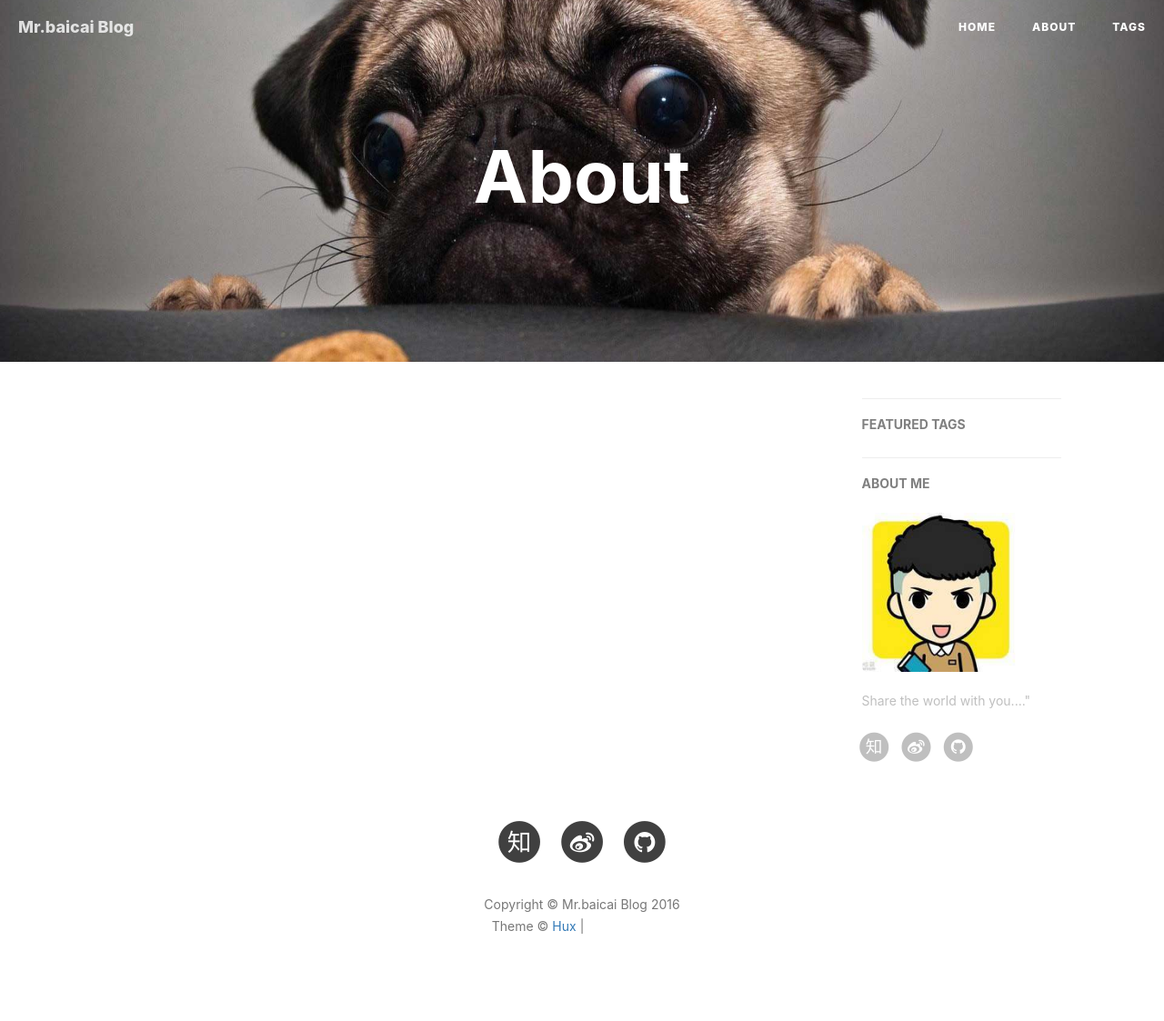
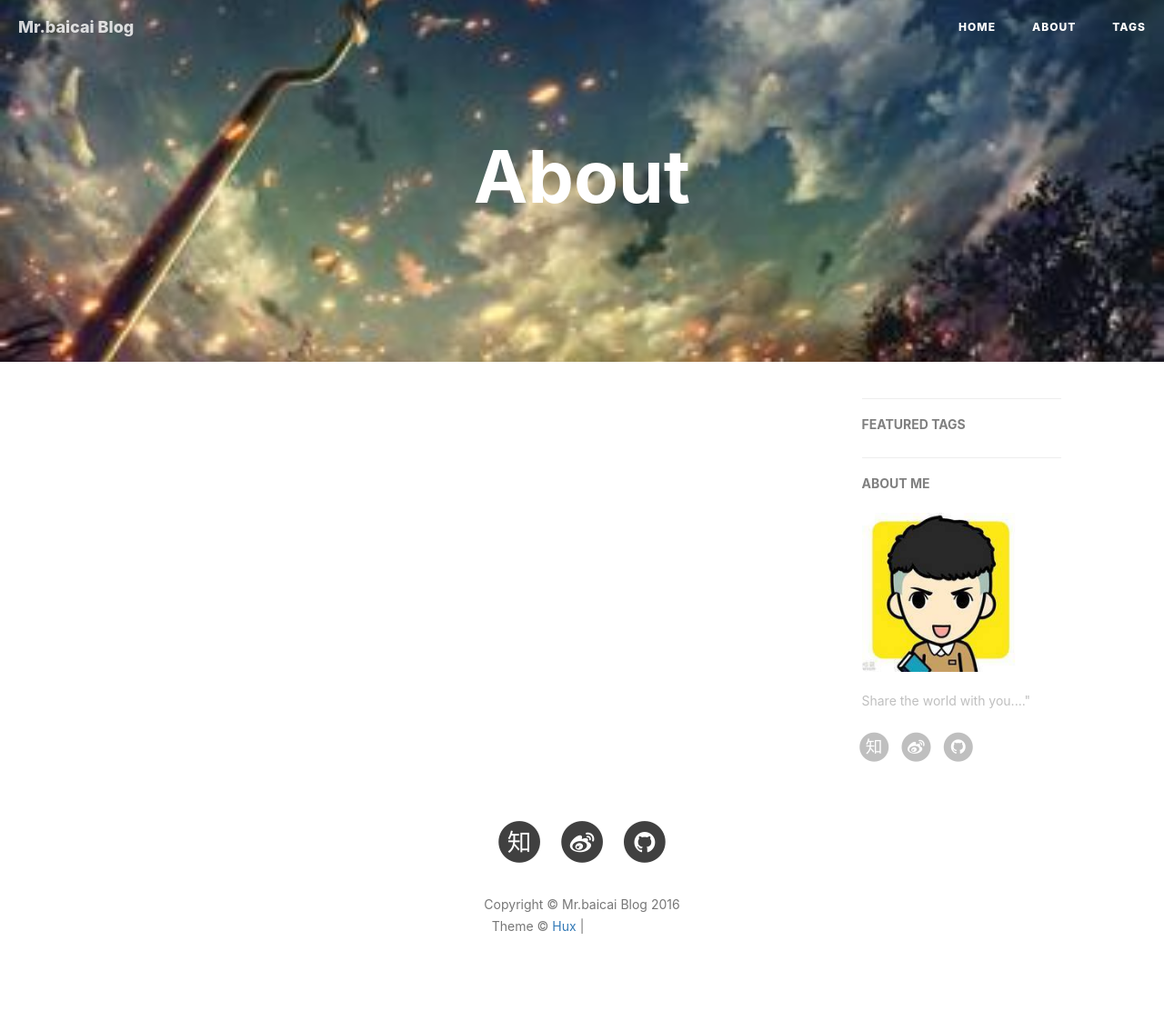
Before and after one commit to dashen19930328/zhangli.github.com, a Jekyll site: the page built from about.html, in a window 1280 px wide. Shown: the whole page at 91% size. Built offline with Jekyll 4.4.1, drawn with Linux system fonts in a browser that asks for light colours; nearby versions of some CDN libraries; comment, search, counter and statistics services are not loaded; grey boxes are pictures that could not be loaded.

Commit message:
更换about页头的背景图

```diff
--- a/about.html
+++ b/about.html
@@ -2,7 +2,7 @@
 layout: page
 title: "About"
 description: ""
-header-img: "img/about-bg.jpg"
+header-img: "img/moon.jpg"
 ---
 
 <!-- Chinese Version -->
```
